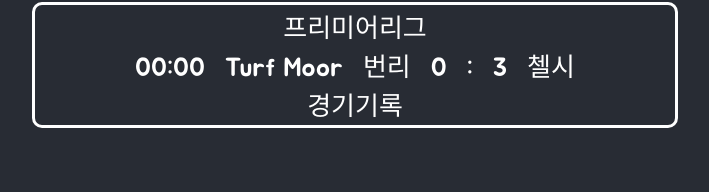
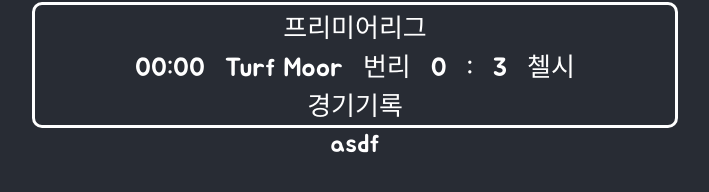
Before and after one commit to kjb0722/MatchSchedule, a React (Create React App) app: page / in a window 1280 px wide. Shown: the part 280-472 px from the top of the page, without its empty margins (285-994 px from the left). Built offline with nearby package versions, Linux system fonts and the light colour scheme.

Commit message:
ui 수정 중

```diff
--- a/package.json
+++ b/package.json
@@ -4,6 +4,7 @@
   "private": true,
   "dependencies": {
     "axios": "^0.21.0",
+    "cors": "^2.8.5",
     "react": "^17.0.1",
     "react-dom": "^17.0.1",
     "react-scripts": "2.1.7"
--- a/src/App.js
+++ b/src/App.js
@@ -21,5 +21,4 @@
     );
   }
 }
-
 export default App;
--- a/src/ui/MainList.jsx
+++ b/src/ui/MainList.jsx
@@ -3,6 +3,7 @@
 
 class MainList extends Component {
   render() {
+    const test = 'asdf';
     return (
       <div>
         <p>11월 1일(일)</p>
@@ -17,6 +18,7 @@
           <span>첼시</span>
           <div>경기기록</div>
         </div>
+        <div>{test}</div>
       </div>
     );
   }
```
Also changed, not shown: 1 other file (tests, documents, lock files or other folders).
